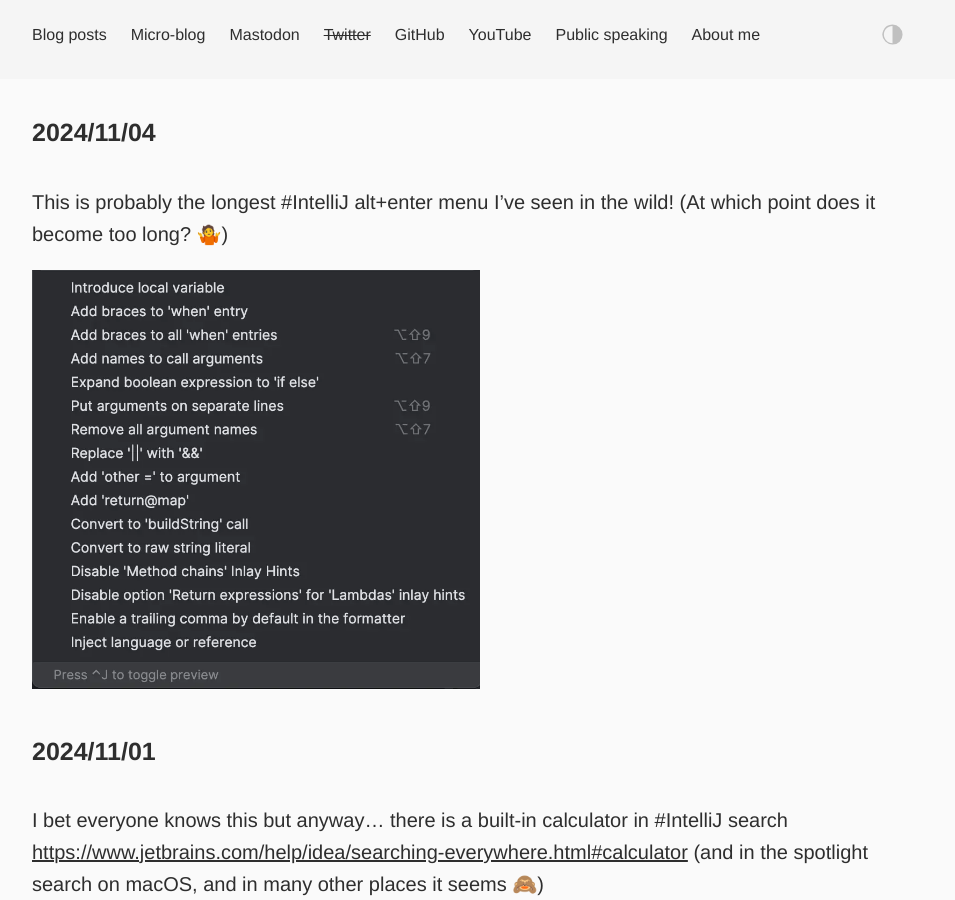
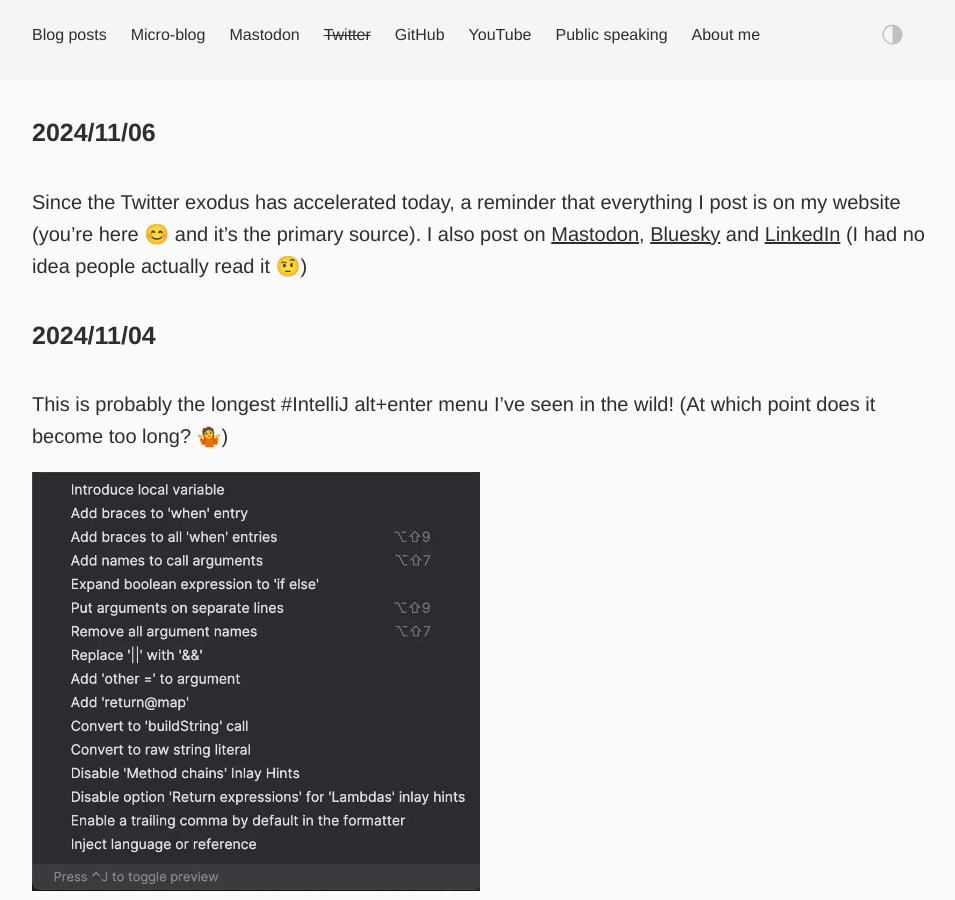
Before and after one commit to dkandalov/dkandalov.github.io, a Jekyll site: the page built from micro-blog.md, in a window 1280 px wide and 900 px high. Shown: the whole window, without its empty margins (160-1115 px from the left). Built offline with Jekyll 4.4.1, drawn with Linux system fonts in a browser that asks for light colours.

Commit message:
updated micro-blog

```diff
--- a/micro-blog.md
+++ b/micro-blog.md
@@ -2,6 +2,9 @@
 layout: post
 permalink: /micro-blog/
 ---
+
+#### 2024/11/06
+Since the Twitter exodus has accelerated today, a reminder that everything I post is on my website (you're here 😊 and it's the primary source). I also post on [Mastodon](https://mastodon.social/@dkandalov), [Bluesky](https://bsky.app/profile/dmitrykandalov.bsky.social) and [LinkedIn](https://www.linkedin.com/in/kandalov) (I had no idea people actually read it 🤨)
 
 #### 2024/11/04
 This is probably the longest #IntelliJ alt+enter menu I've seen in the wild! (At which point does it become too long? 🤷)
```
